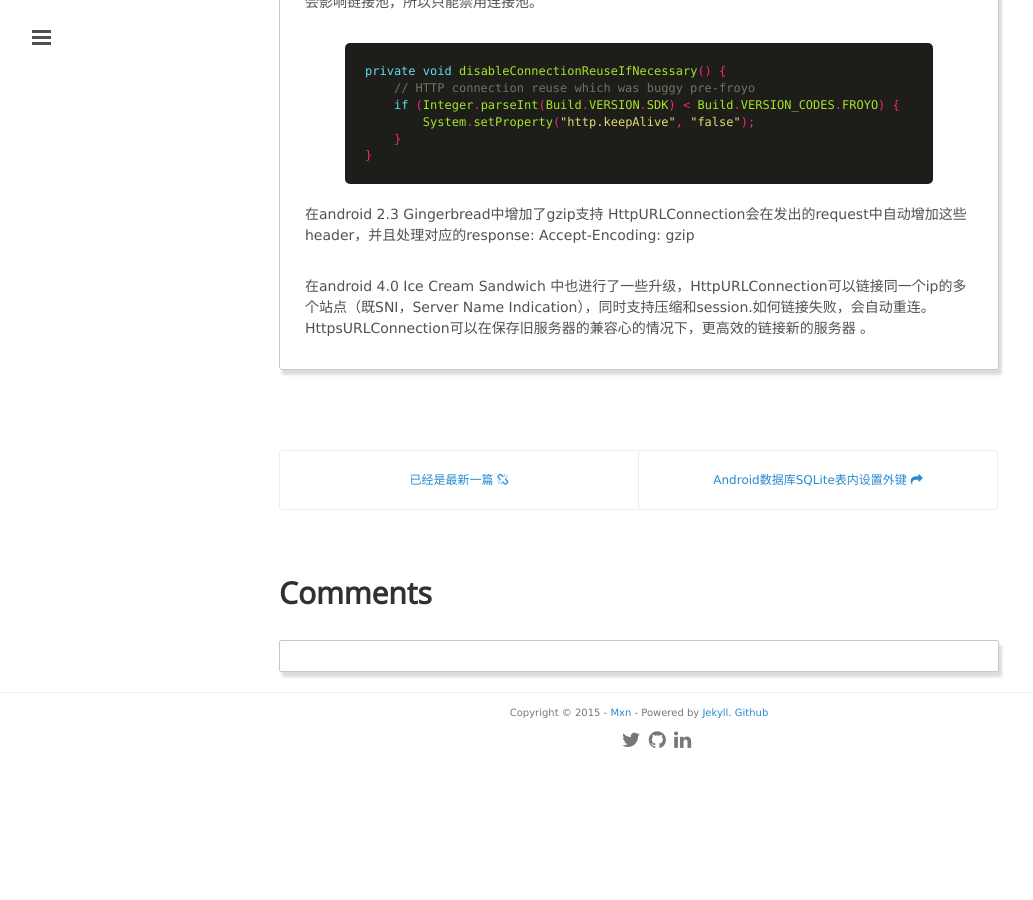
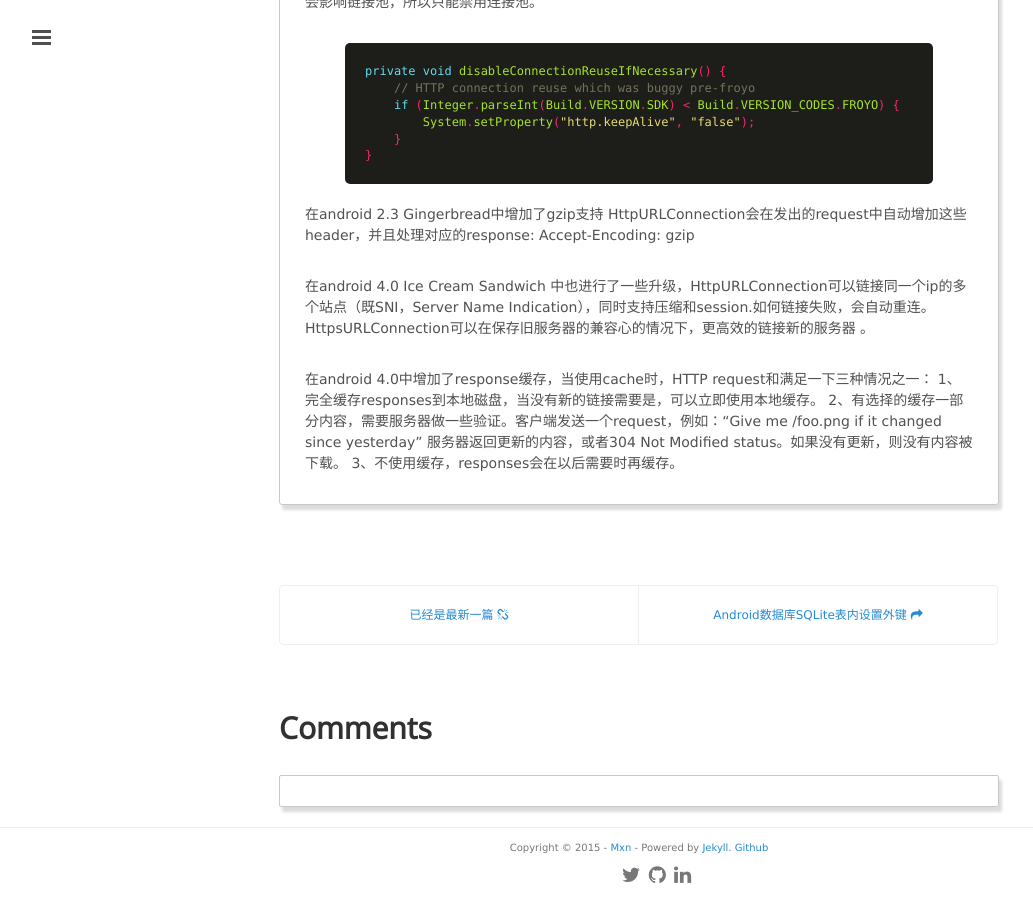
Before and after one commit to mxn21/mxn21.github.io, a Jekyll site: the page built from _posts/2015-6-18-Android’s HTTP Clients.md, in a window 1280 px wide and 900 px high, scrolled down 1328 px. Shown: the whole window, without its empty margins (1-1034 px from the left). Built offline with Jekyll 4.4.1, drawn with Linux system fonts in a browser that asks for light colours; Markdown is read by kramdown in place of the engine named in the settings; comment, search, counter and statistics services are not loaded; before the commit the page ends 2093 px from its top, so only the background shows below that.

Commit message:
Update 2015-6-18-Android’s HTTP Clients.md

```diff
--- a/_posts/2015-6-18-Android’s HTTP Clients.md
+++ b/_posts/2015-6-18-Android’s HTTP Clients.md
@@ -35,3 +35,9 @@
 
  <!-- more -->
  在android 4.0 Ice Cream Sandwich 中也进行了一些升级，HttpURLConnection可以链接同一个ip的多个站点（既SNI，Server Name Indication），同时支持压缩和session.如何链接失败，会自动重连。HttpsURLConnection可以在保存旧服务器的兼容心的情况下，更高效的链接新的服务器 。
+
+在android 4.0中增加了response缓存，当使用cache时，HTTP request和满足一下三种情况之一：
+1、完全缓存responses到本地磁盘，当没有新的链接需要是，可以立即使用本地缓存。
+2、有选择的缓存一部分内容，需要服务器做一些验证。客户端发送一个request，例如：“Give me /foo.png if it changed since yesterday”
+服务器返回更新的内容，或者304 Not Modified status。如果没有更新，则没有内容被下载。
+3、不使用缓存，responses会在以后需要时再缓存。
```
